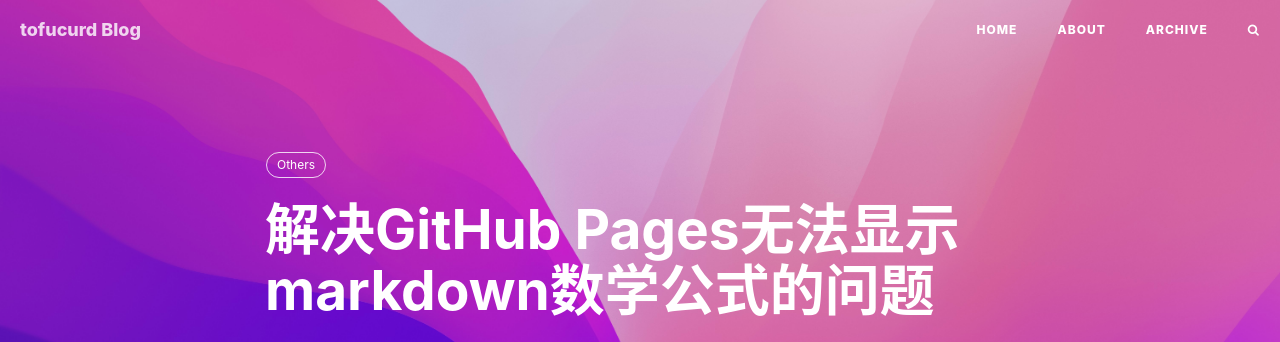
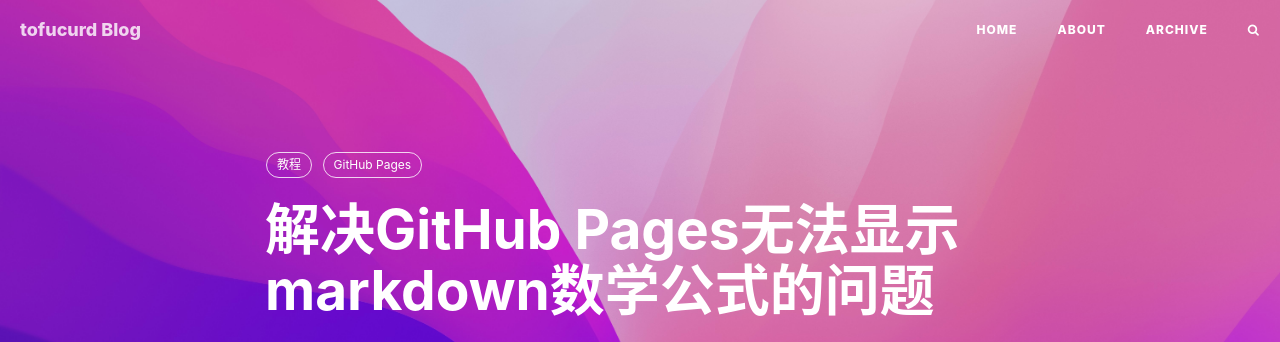
Before and after one commit to tofucurd/tofucurd.github.io, a Jekyll site: the page built from _posts/2022-6-28-解决GitHub Pages无法显示markdown数学公式的问题.md, in a window 1280 px wide and 1400 px high. Shown: the top 342 px of the window. Built offline with Jekyll 4.4.1, drawn with Linux system fonts in a browser that asks for light colours; nearby versions of some CDN libraries; comment, search, counter and statistics services are not loaded.

Commit message:
change tag for 2022-6-28-解决GitHub Pages无法显示markdown数学公式的问题

```diff
--- a/_posts/2022-6-28-解决GitHub Pages无法显示markdown数学公式的问题.md
+++ b/_posts/2022-6-28-解决GitHub Pages无法显示markdown数学公式的问题.md
@@ -6,7 +6,7 @@ author:     "tofucurd"
 header-img: "img/post-bg-1.jpg"
 catalog: true
 mathjax: true
-tags: [Others]
+tags: [教程, GitHub Pages]
 ---
 
 如果你使用的是Jekyll（GitHub默认），那么可以在需要的markdown文档前面的YAML内添加``mathjax:true``。
```
